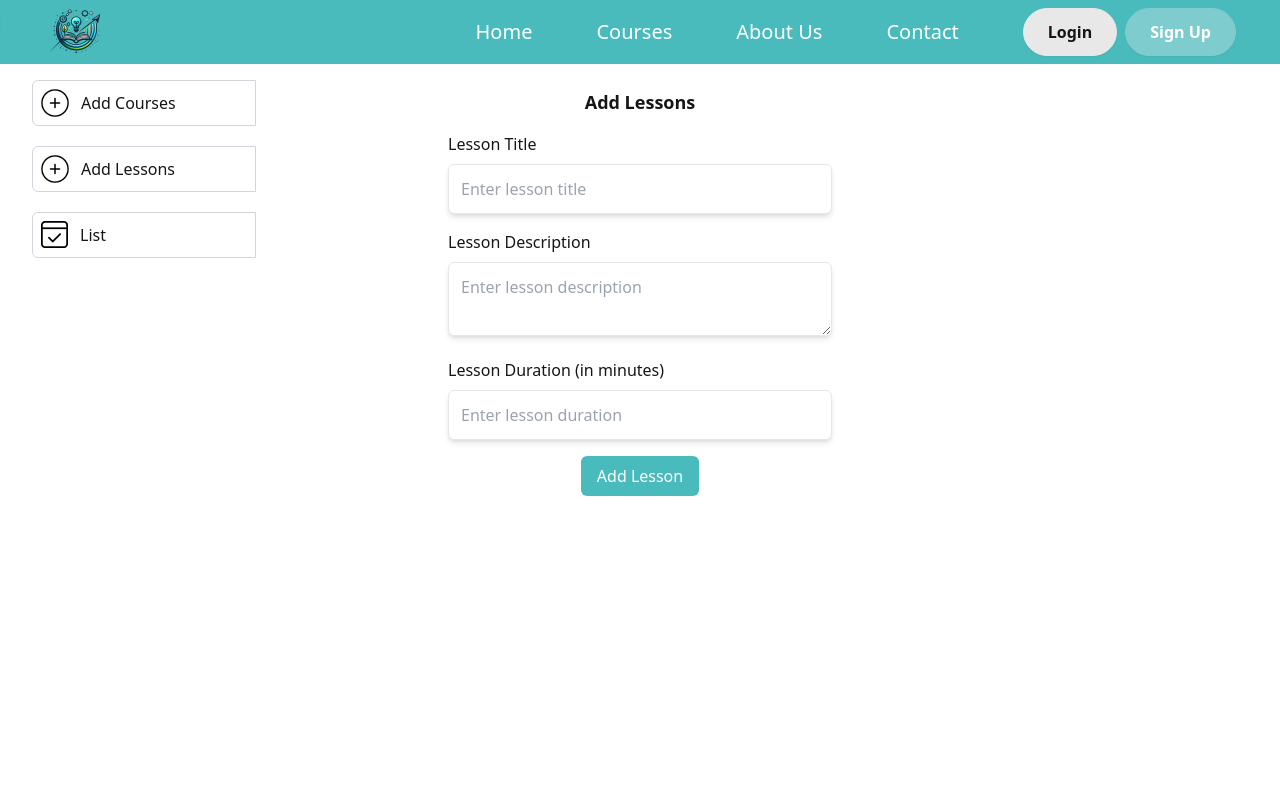
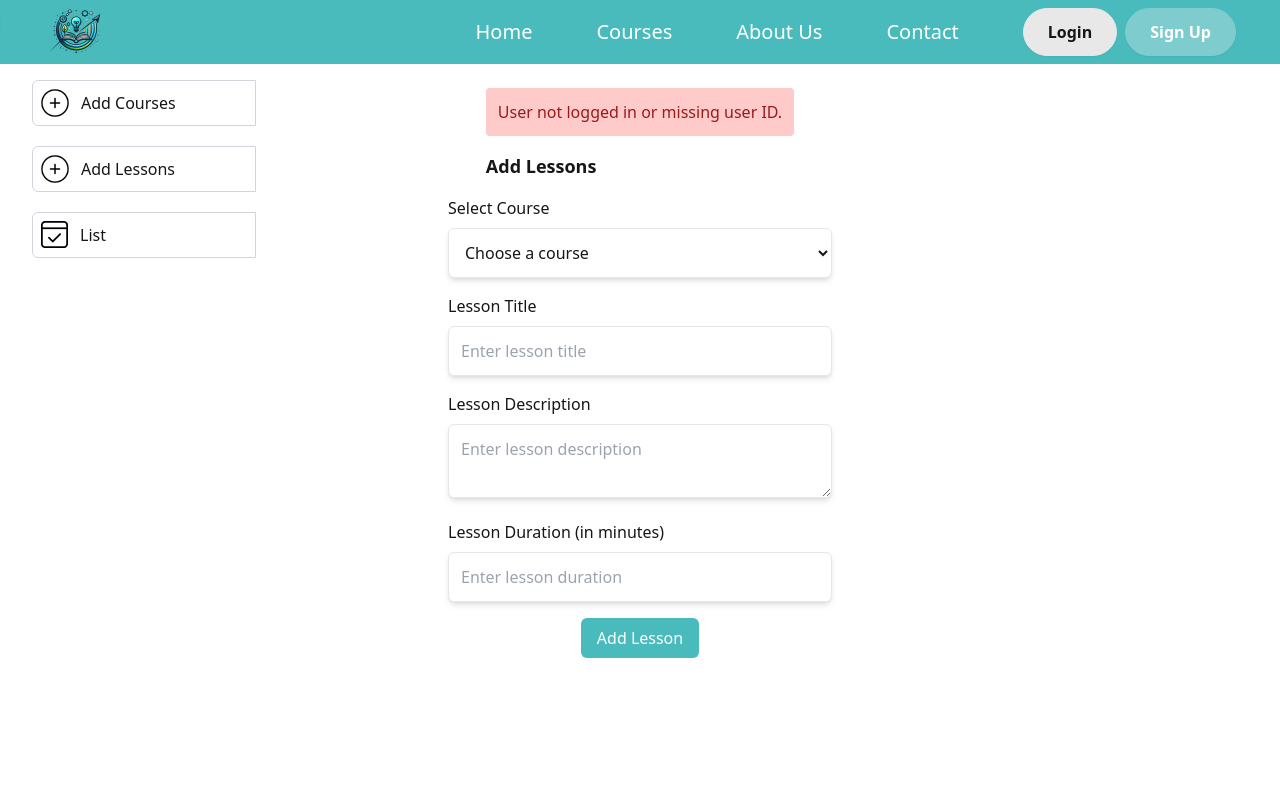
Before and after one commit to habibhamdoun/learningarc, a React (Vite) app in the folder frontend/: page /admin/lessons/add in a window 1280 px wide. Shown: the top 800 px of the page. Built offline with nearby package versions, Linux system fonts and the light colour scheme.

Commit message:
addlesson modified

```diff
--- a/frontend/src/components/AddLesson.jsx
+++ b/frontend/src/components/AddLesson.jsx
@@ -1,14 +1,43 @@
-import { useState } from 'react';
-import SideBar from './Dashboard/SideBar';
+import { useState, useEffect } from "react";
+import axios from "axios";
+import SideBar from "./Dashboard/SideBar";
 
 const AddLesson = () => {
-  const [message, setMessage] = useState('');
+  const [message, setMessage] = useState("");
   const [lessons, setLessons] = useState([]);
+  const [courses, setCourses] = useState([]);
+  const [selectedCourse, setSelectedCourse] = useState("");
   const [lessonData, setLessonData] = useState({
-    title: '',
-    description: '',
-    duration: '',
+    title: "",
+    description: "",
+    duration: "",
   });
+
+  // Fetch the courses from the backend
+  useEffect(() => {
+    const fetchCourses = async () => {
+      const userID = localStorage.getItem("userID");
+
+      if (!userID) {
+        setMessage("User not logged in or missing user ID.");
+        return;
+      }
+
+      try {
+        const response = await axios.get(
+          `http://localhost:5000/api/courses?userID=${userID}`
+        );
+        setCourses(response.data);
+      } catch (error) {
+        console.error("Failed to fetch courses:", error);
+        setMessage("Failed to fetch courses. Please try again later.");
+      }
+    };
+
+    fetchCourses();
+  }, []);
+
+  // Handle changes in lesson form inputs
   const handleLessonChange = (e) => {
     const { name, value } = e.target;
     setLessonData({
@@ -17,89 +46,143 @@ const AddLesson = () => {
     });
   };
 
-  const addLesson = () => {
+  // Handle course selection
+  const handleCourseChange = (e) => {
+    setSelectedCourse(e.target.value);
+  };
+
+  // Add a lesson to the selected course
+  const addLesson = async () => {
+    if (!selectedCourse) {
+      setMessage("Please select a course before adding a lesson.");
+      return;
+    }
     if (!lessonData.title || !lessonData.description || !lessonData.duration) {
-      setMessage('Please fill in all lesson fields before adding.');
+      setMessage("Please fill in all lesson fields before adding.");
       return;
     }
 
-    setLessons([...lessons, lessonData]);
-    setLessonData({
-      title: '',
-      description: '',
-      duration: '',
-    });
-    setMessage('Lesson added successfully!');
+    try {
+      const payload = {
+        courseID: selectedCourse,
+        ...lessonData,
+      };
+      const response = await axios.post(
+        "http://localhost:5000/api/lessons",
+        payload
+      );
+
+      setLessons([...lessons, response.data]); // Add the new lesson to the local state
+      setLessonData({
+        title: "",
+        description: "",
+        duration: "",
+      });
+      setMessage("Lesson added successfully!");
+    } catch (error) {
+      console.error("Failed to add lesson:", error);
+      setMessage("Failed to add lesson. Please try again later.");
+    }
   };
 
   return (
     <>
       <SideBar />
-      <div className='mt-6 w-[100vw] flex  justify-center h-[100vh]'>
-        <div className='flex flex-col items-center w-[60vw] gap-4'>
-          <div className='flex flex-col'>
+      <div className="mt-6 w-[100vw] flex justify-center h-[100vh]">
+        <div className="flex flex-col items-center w-[60vw] gap-4">
+          <div className="flex flex-col">
             {message && (
               <div
                 className={`mb-4 p-3 rounded ${
-                  message.includes('successfully')
-                    ? 'bg-green-200 text-green-800'
-                    : 'bg-red-200 text-red-800'
+                  message.includes("successfully")
+                    ? "bg-green-200 text-green-800"
+                    : "bg-red-200 text-red-800"
                 }`}
               >
                 {message}
               </div>
             )}
-            <h3 className='text-lg font-bold'>Add Lessons</h3>
+            <h3 className="text-lg font-bold">Add Lessons</h3>
           </div>
-          <div className='w-1/2'>
-            <label htmlFor='lessonTitle' className='block font-medium'>
+
+          {/* Dropdown to select course */}
+          <div className="w-1/2">
+            <label htmlFor="courseSelect" className="block font-medium">
+              Select Course
+            </label>
+            <select
+              id="courseSelect"
+              value={selectedCourse}
+              onChange={handleCourseChange}
+              className="w-full mt-2 p-3 border rounded-md bg-white shadow-md"
+            >
+              <option value="" disabled>
+                Choose a course
+              </option>
+              {courses.map((course) => (
+                <option key={course.courseID} value={course.courseID}>
+                  {course.title}
+                </option>
+              ))}
+            </select>
+          </div>
+
+          {/* Lesson Title Input */}
+          <div className="w-1/2">
+            <label htmlFor="lessonTitle" className="block font-medium">
               Lesson Title
             </label>
             <input
-              type='text'
-              id='lessonTitle'
-              name='title'
+              type="text"
+              id="lessonTitle"
+              name="title"
               value={lessonData.title}
               onChange={handleLessonChange}
-              className='w-full mt-2 p-3 border rounded-md bg-white shadow-md'
-              placeholder='Enter lesson title'
+              className="w-full mt-2 p-3 border rounded-md bg-white shadow-md"
+              placeholder="Enter lesson title"
               required
             />
           </div>
-          <div className='w-1/2'>
-            <label htmlFor='lessonDescription' className='block font-medium'>
+
+          {/* Lesson Description Input */}
+          <div className="w-1/2">
+            <label htmlFor="lessonDescription" className="block font-medium">
               Lesson Description
             </label>
             <textarea
-              id='lessonDescription'
-              name='description'
+              id="lessonDescription"
+              name="description"
               value={lessonData.description}
               onChange={handleLessonChange}
-              className='w-full mt-2 p-3 border rounded-md bg-white shadow-md'
-              rows='2'
-              placeholder='Enter lesson description'
+              className="w-full mt-2 p-3 border rounded-md bg-white shadow-md"
+              rows="2"
+              placeholder="Enter lesson description"
               required
             ></textarea>
           </div>
-          <div className='w-1/2'>
-            <label htmlFor='lessonDuration' className='block font-medium'>
+
+          {/* Lesson Duration Input */}
+          <div className="w-1/2">
+            <label htmlFor="lessonDuration" className="block font-medium">
               Lesson Duration (in minutes)
             </label>
             <input
-              type='number'
-              id='lessonDuration'
-              name='duration'
+              type="number"
+              id="lessonDuration"
+              name="duration"
               value={lessonData.duration}
               onChange={handleLessonChange}
-              className='w-full mt-2 p-3 border rounded-md bg-white shadow-md'
-              placeholder='Enter lesson duration'
+              className="w-full mt-2 p-3 border rounded-md bg-white shadow-md"
+              placeholder="Enter lesson duration"
               required
             />
           </div>
+
+          {/* Add Lesson Button */}
           <button
-            type='button'
+            type="button"
             onClick={addLesson}
-            className='px-4 py-2 bg-primary text-white font-medium rounded-md hover:bg-secondary transition'
+            className="px-4 py-2 bg-primary text-white font-medium rounded-md hover:bg-secondary transition"
           >
             Add Lesson
           </button>
```
Also changed, not shown: 1 other file (tests, documents, lock files or other folders).
